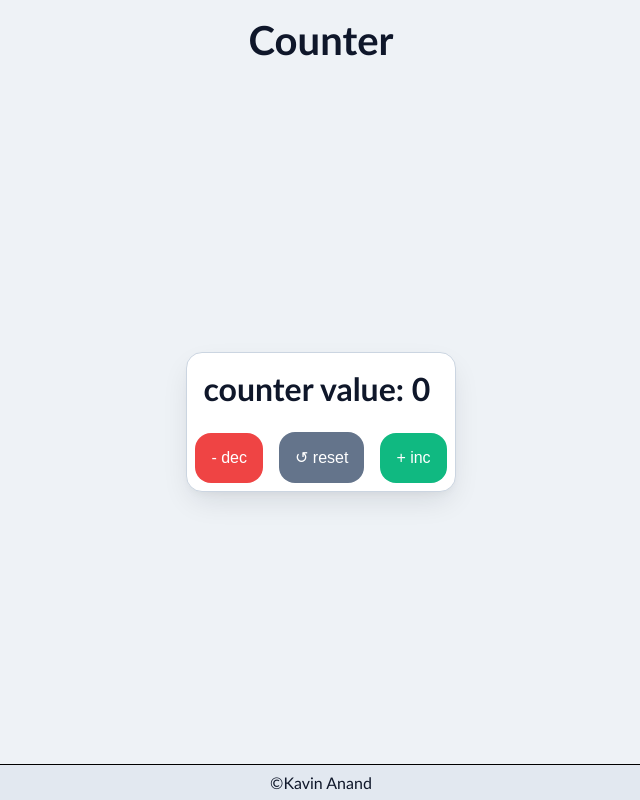
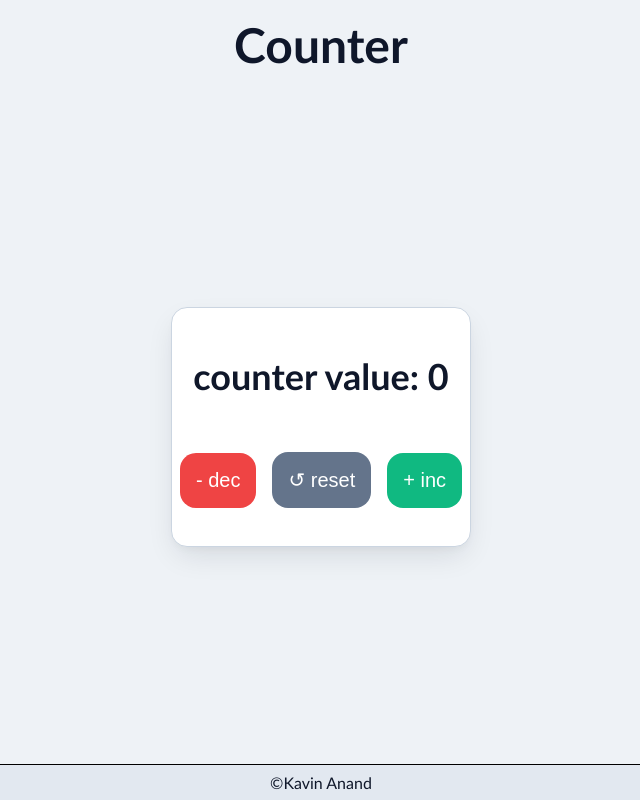
Before and after one commit to kavinanandr/counter, a React (Vite) app: page / in a window 1280 px wide. Shown: the whole page, without its empty margins (319-959 px from the left). Built offline with nearby package versions, Linux system fonts and the light colour scheme.

Commit message:
refine the style of the container

```diff
--- a/src/index.css
+++ b/src/index.css
@@ -49,23 +49,28 @@ main {
   border-radius: 16px;
   box-shadow: var(--CONTAINER-SHADOW);
   margin: 1rem;
+  min-height: 30vh;
+  display: flex;
+  flex-flow: column;
+  justify-content: space-evenly;
 }
 
 h1 {
   padding: 1rem;
   text-align: center;
-  font-size: 2.5rem;
+  font-size: 3rem;
 }
 
 h2 {
-  font-size: 2rem;
+  font-size: 2.25rem;
   margin: 1rem;
+  text-align: center;
 }
 
 button {
   padding: 1rem;
   margin: 0.5rem;
-  font-size: 1rem;
+  font-size: 1.25rem;
   border: none;
   border-radius: 16px;
   color: var(--BUTTON-COLOR);
```
